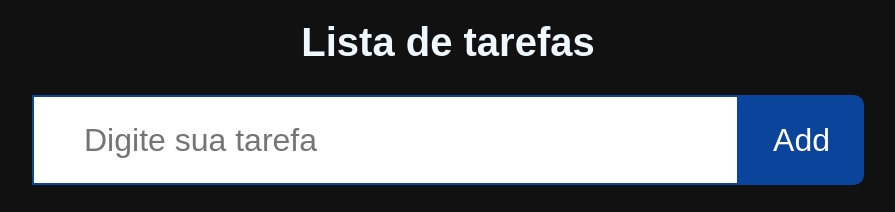
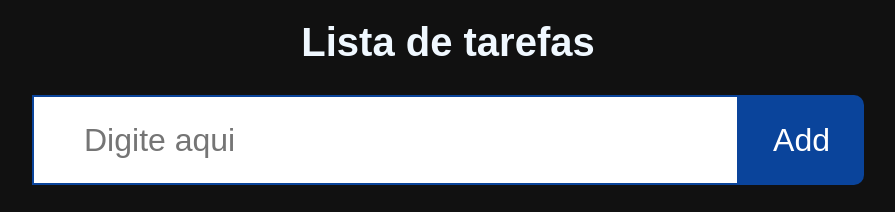
Before and after one commit to PetersonPortella/Lista-tarefa, a plain HTML site: page index.html in a window 1280 px wide. Shown: the whole page, without its empty margins (192-1087 px from the left). Drawn offline with nearby package versions, Linux system fonts and the light colour scheme.

Commit message:
Update index.html

```diff
--- a/index.html
+++ b/index.html
@@ -15,7 +15,7 @@
         <h1>Lista de tarefas</h1>
 
         <header>
-            <input id="input-add" type="text" placeholder="Digite sua tarefa">
+            <input id="input-add" type="text" placeholder="Digite aqui">
             <button onclick="addTarefa()" id="button-add" class="add">Add</button>
 
         </header>
```
